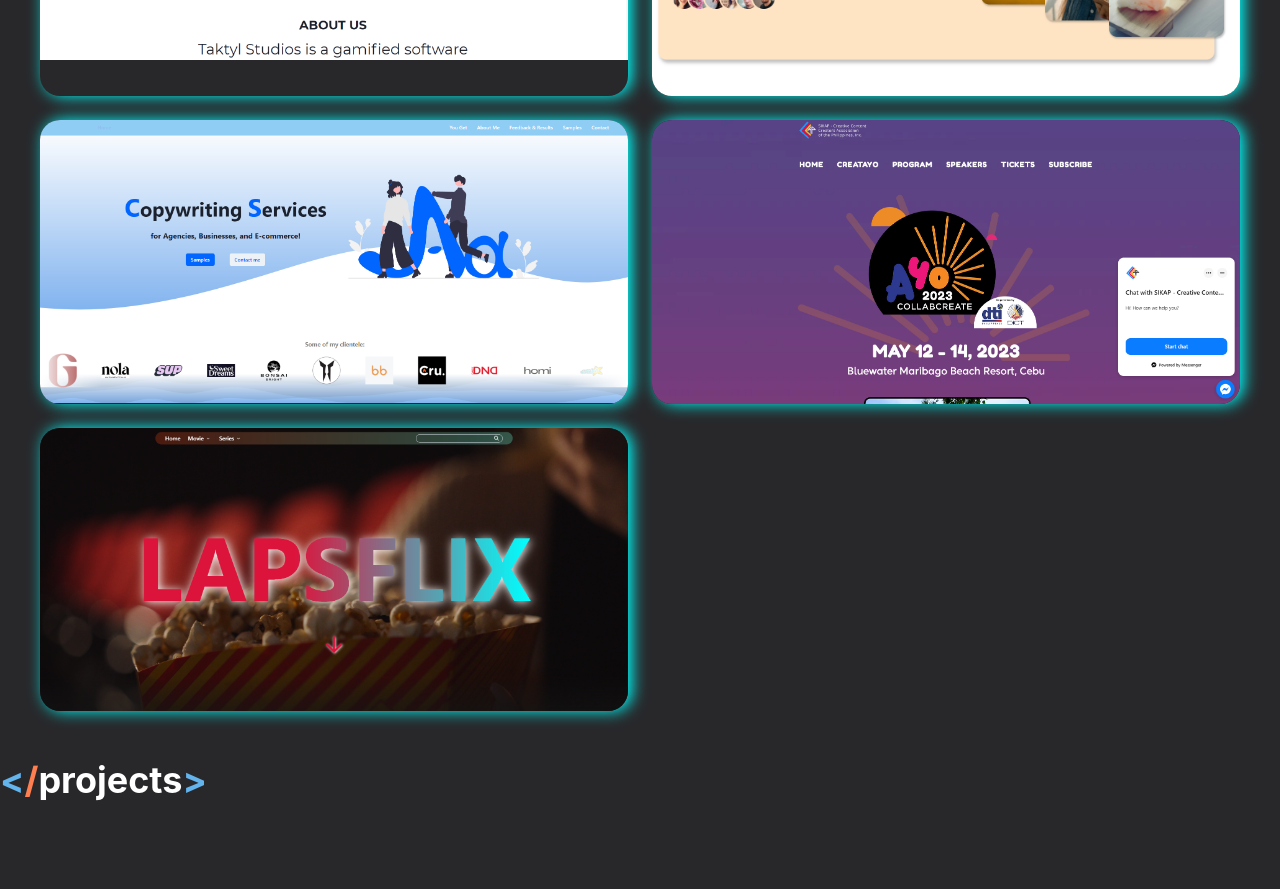
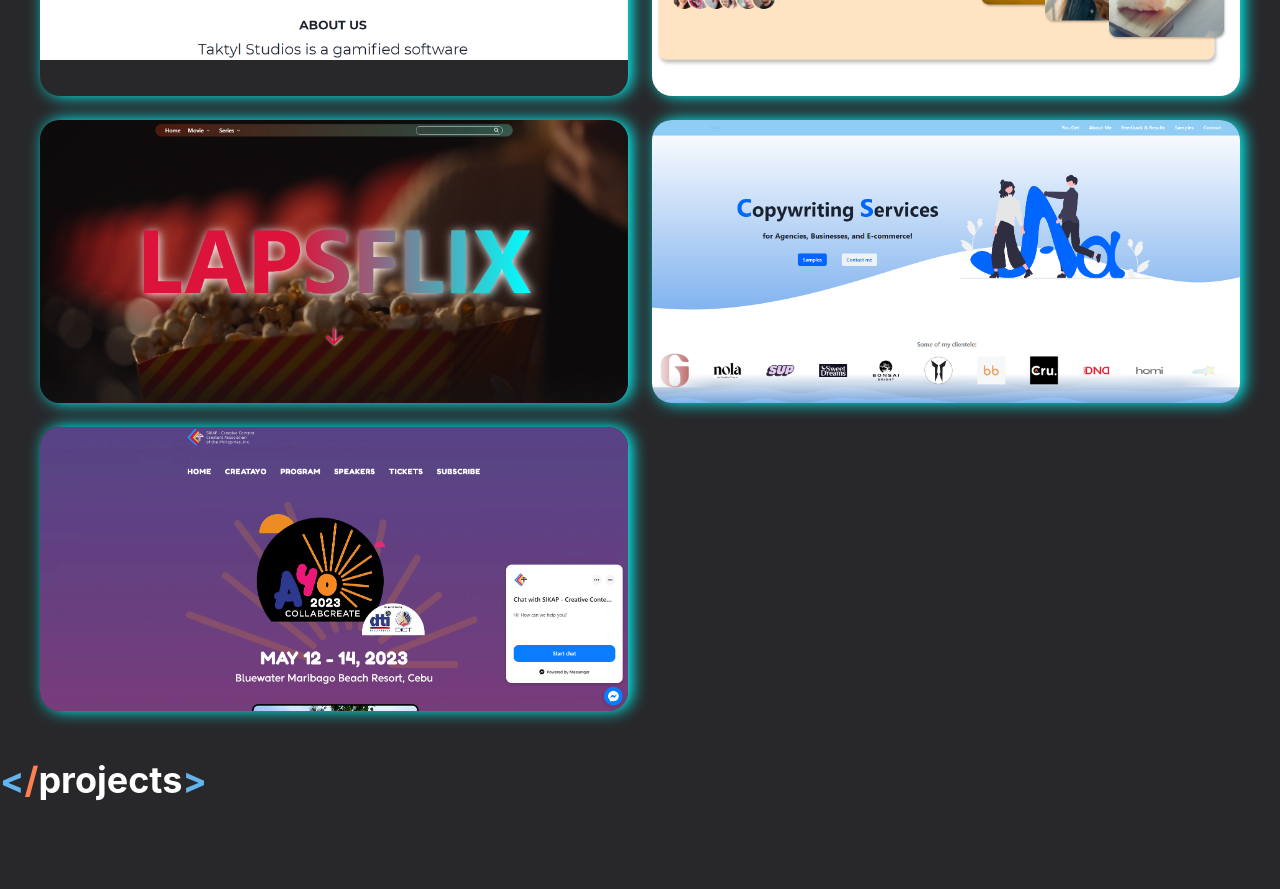
Before and after one commit to jasonLapina/Portf, a React (Create React App) app: page / in a window 1280 px wide. Shown: the part 3820-4709 px from the top of the page. Built offline with nearby package versions, Linux system fonts and the light colour scheme.

Commit message:
reorder projects

```diff
--- a/src/components/Projects.js
+++ b/src/components/Projects.js
@@ -28,6 +28,12 @@ function Projects() {
       link: "https://nomnom-zeta.vercel.app/",
     },
     {
+      title: "LapsFlix",
+      text: "Movie/Series browsing app",
+      image: ["/assets/projs/lapsflix.png", "/assets/projs/lapsflix2.png"],
+      link: "https://lapsflix-v3.vercel.app/",
+    },
+    {
       title: "JMG Writes",
       text: "Copywriter's website, personal project",
       image: ["/assets/projs/jmg1.png", "/assets/projs/jmg2.png"],
@@ -38,12 +44,6 @@ function Projects() {
       text: "Event booking website for our client",
       image: ["/assets/projs/ayo1.png", "/assets/projs/ayo2.png"],
       link: "https://www.sikapphilippines.org/ayo2023",
-    },
-    {
-      title: "LapsFlix",
-      text: "Movie/Series browsing app",
-      image: ["/assets/projs/lapsflix.png", "/assets/projs/lapsflix2.png"],
-      link: "https://lapsflix-v3.vercel.app/",
     },
   ];
   return (
```
